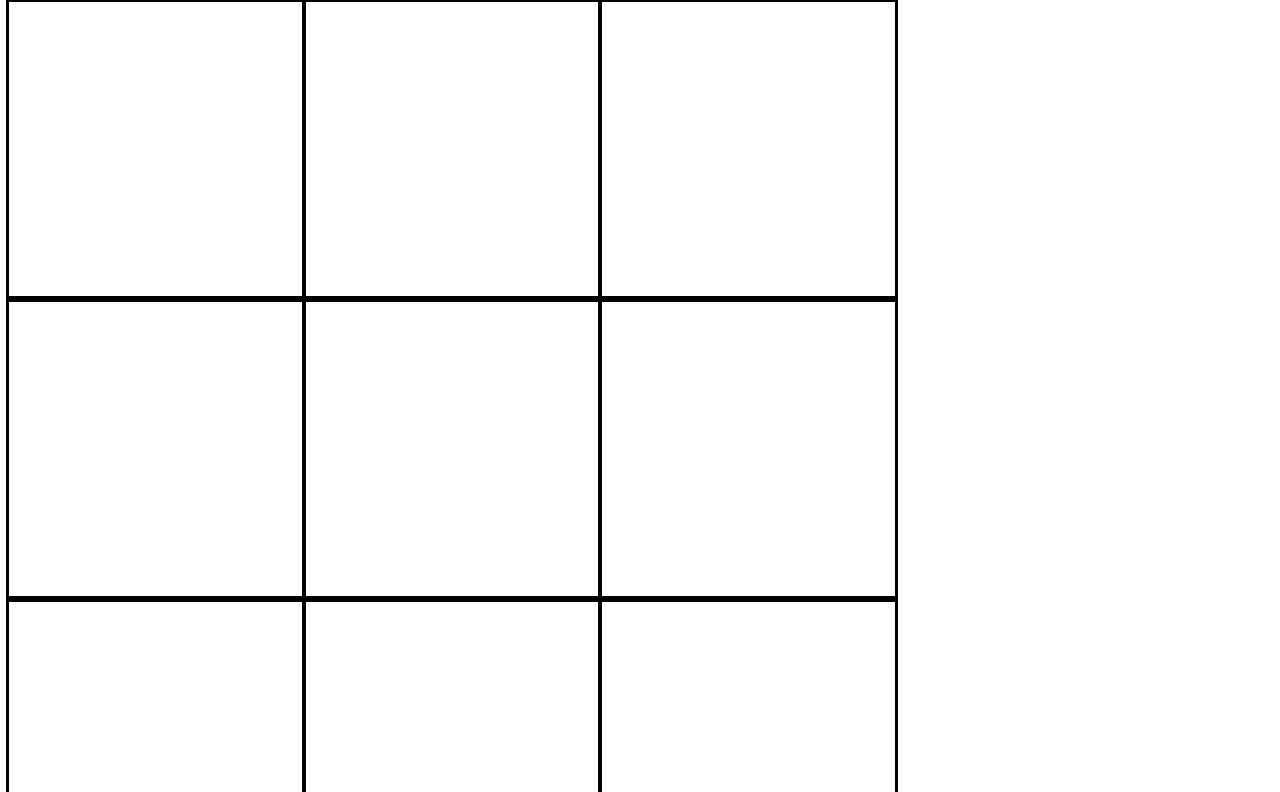
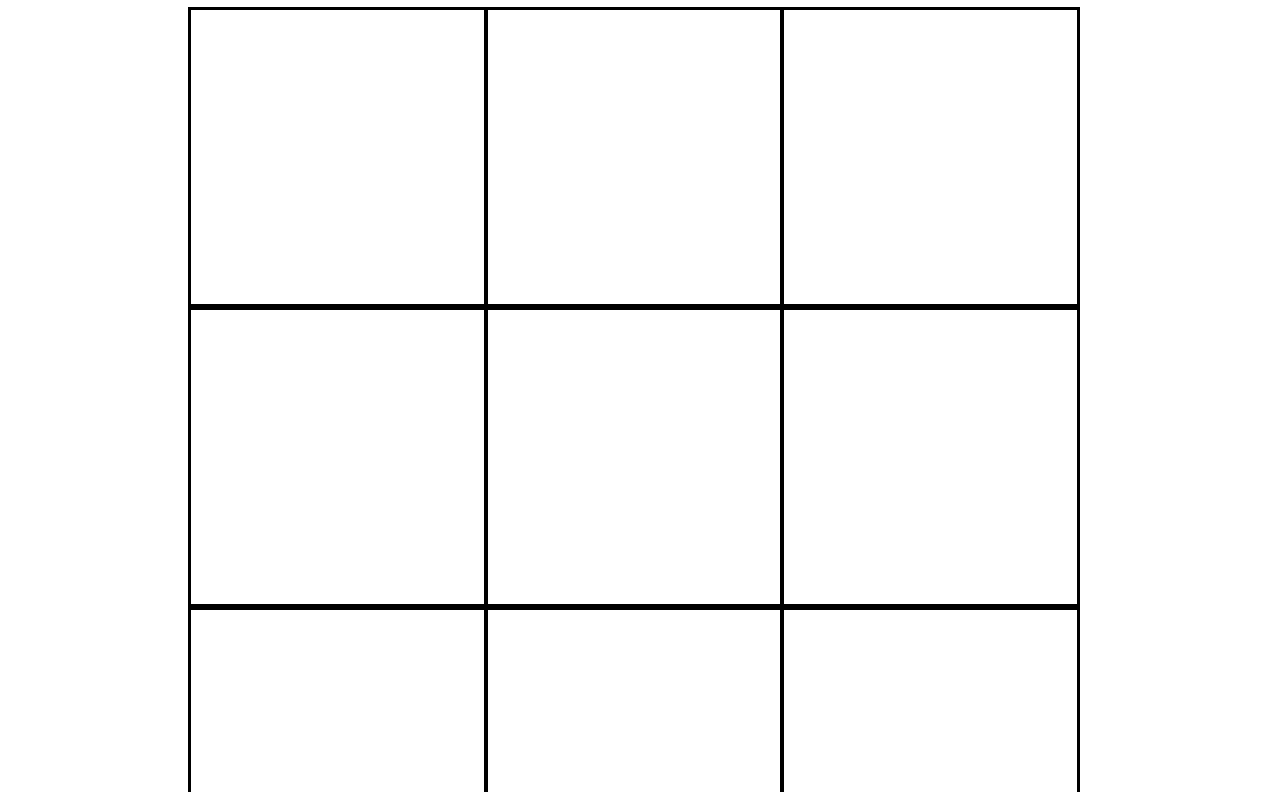
Before and after one commit to ShadowXG/ttt-project, a plain HTML site: page index.html in a window 1280 px wide. Shown: the part 79-871 px from the top of the page. Drawn offline with Linux system fonts and the light colour scheme.

Commit message:
Centered Board and Text

```diff
--- a/css/styles.css
+++ b/css/styles.css
@@ -1,12 +1,13 @@
-#container {
-    width: 900px;
+body {
+    display: flex;
+    justify-content: center;
+    align-items: center;
+    flex-direction: column;
 }
 
 #ttt-board {
     width: 900px;
     height: 900px;
-    /* overflow: hidden; */
-    /* border: 3px solid black; */
 }
 
 .area {
```
